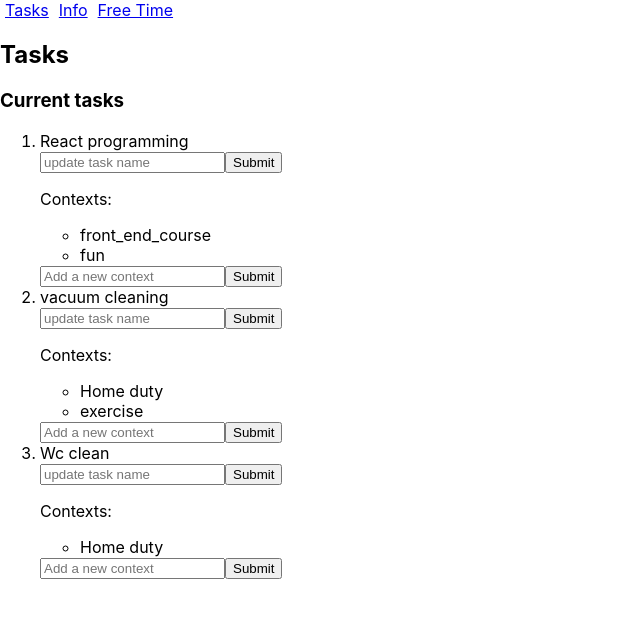
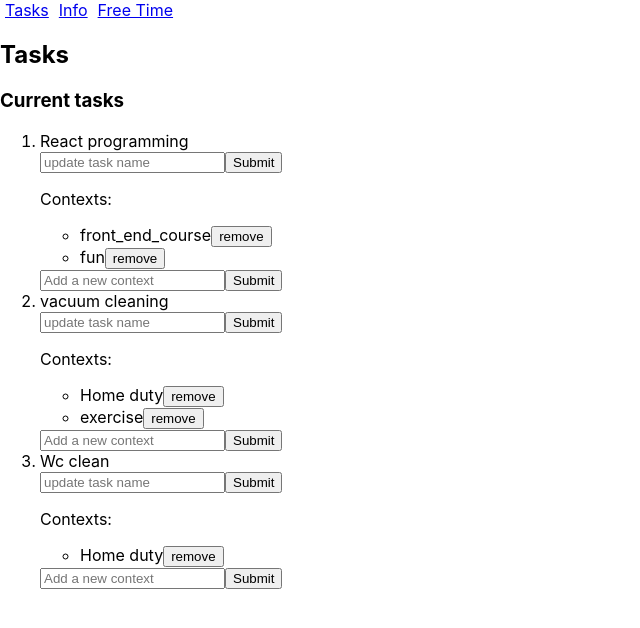
Before and after one commit to tune-ever/react-harjoitustyo-syksy-2022-tamk, a React (Create React App) app: page / in a window 1280 px wide. Shown: the top 628 px of the page, without its empty margins (0-640 px from the left). Built offline with nearby package versions, Linux system fonts and the light colour scheme; data requests are answered from the project's data file.

Commit message:
Task.js: Button to remove a context. HandleClick: handles click -event: calls parent element's removeContext() -function with id and context as parameters.

```diff
--- a/src/components/Task.js
+++ b/src/components/Task.js
@@ -5,6 +5,8 @@ const Task = props => {
   const [nameInput, setNameInput] = useState([]);
   const [contextInput, setContextInput] = useState([]);
 
+  // props values:
+  const id = props.task.id;
   const name = props.task.name;
   const contexts = props.task.contexts;
 
@@ -14,15 +16,22 @@ const Task = props => {
     event.preventDefault();
     // Calls the changeName function passed down as props
     // Sends user input as parameter
-    props.changeName(props.task.id, nameInput);
+    props.changeName(id, nameInput);
     // set textbox to empty
     setNameInput("");
   };
 
+  // Function to handle the new context: calls parent elements
+  // function addContext
   const handleContextSubmit = event => {
     event.preventDefault();
     props.addContext(props.task.id, contextInput);
     setContextInput("");
+  };
+
+  // Function to handle user's click:
+  const handleClick = context => {
+    props.removeContext(id, context);
   };
 
   return (
@@ -40,7 +49,17 @@ const Task = props => {
       </form>
       <section>
         <p>Contexts:</p>
-        <ul>{contexts.map(context => <li key={context}>{context}</li>)}</ul>
+        {/* List the contexts: include a remove button for each */}
+        <ul>
+          {contexts.map(context => (
+            <li key={context}>
+              {context}
+              {/* onClick -> event -> callback fires when user clicks */}
+              <button onClick={() => handleClick(context)}>remove</button>
+            </li>
+          ))}
+        </ul>
+        {/* Basic react form to add a new context: */}
         <form type="submit" onSubmit={handleContextSubmit}>
           <input
             placeholder="Add a new context"
```
